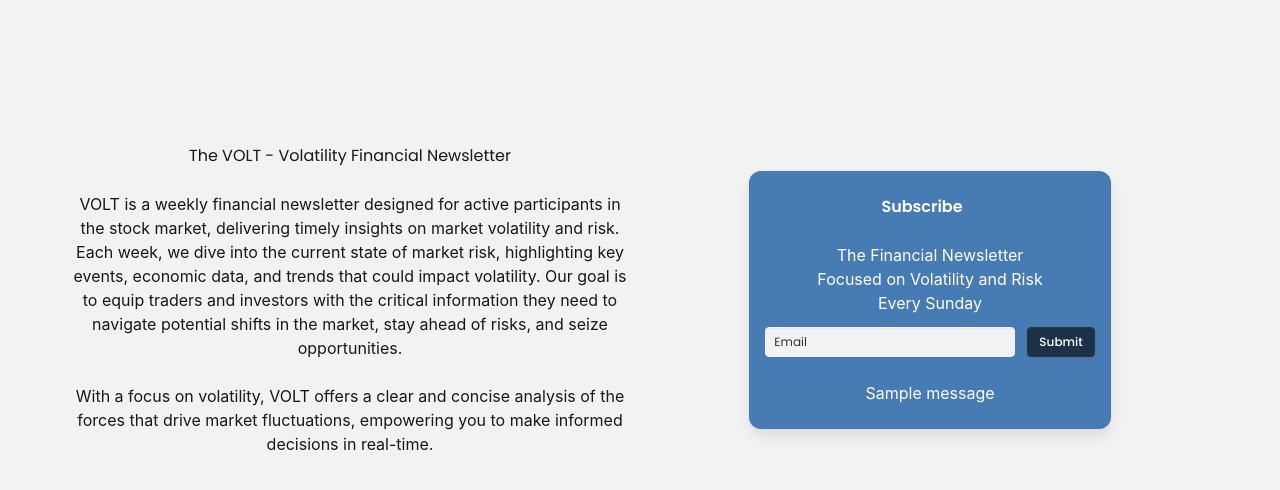
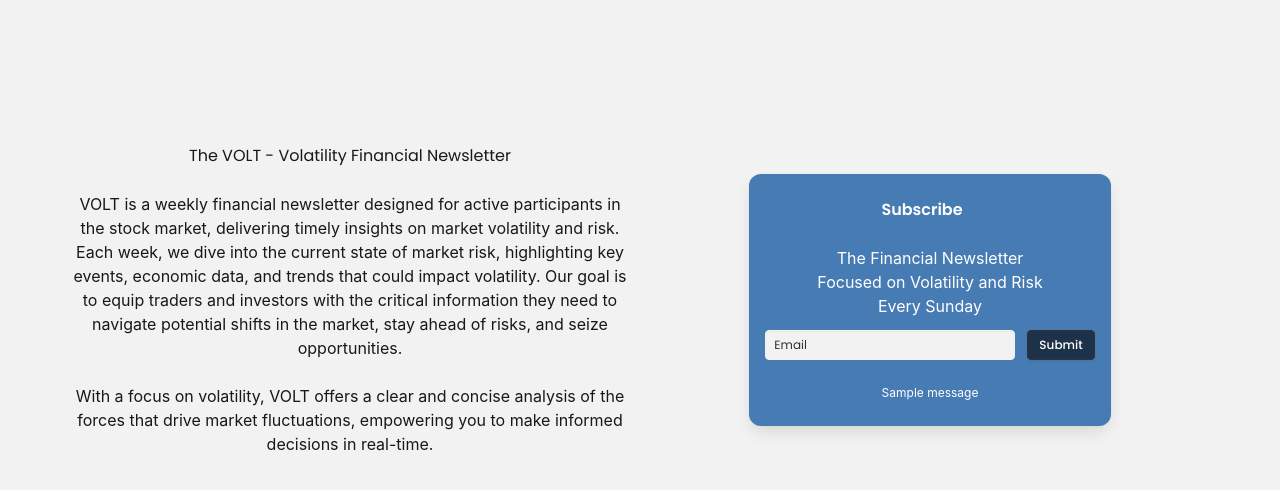
Before and after one commit to HarryHills3588/volt-web, a Flask app: page / in a window 1280 px wide. Shown: the part 56-546 px from the top of the page. Run offline with Flask 3, Linux system fonts and the light colour scheme; one stand-in notice (Sample message) is shown; some web fonts are replaced.

Commit message:
changed font size on flash

```diff
--- a/templates/test.html
+++ b/templates/test.html
@@ -112,7 +112,7 @@
                             {% with messages = get_flashed_messages() %}
                             {% if messages %}
                                 {% for message in messages %}
-                                    <p class="is-family-secondary">{{ message }}</p>
+                                    <p class="is-family-secondary is-size-7">{{ message }}</p>
                                 {% endfor %}
                             {% endif %}
                             {% endwith %}
```
